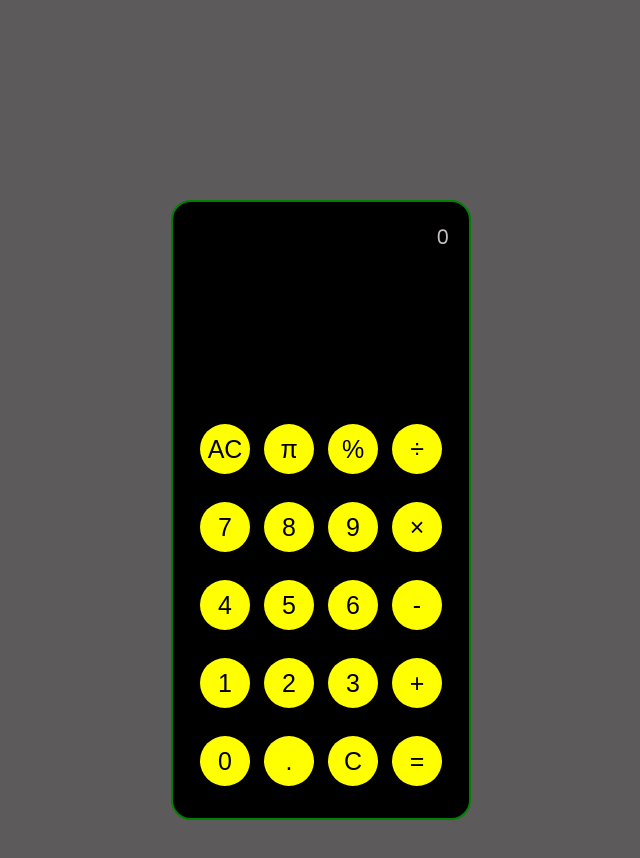
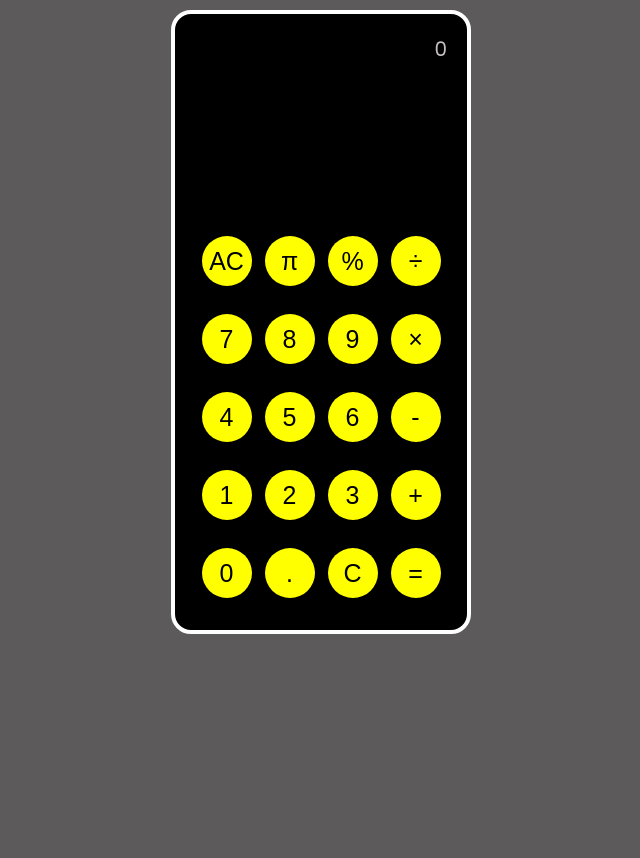
Before and after one commit to oluibk2020/calculator, a plain HTML site: page index.html in a window 768 px wide. Shown: the whole page, without its empty margins (63-703 px from the left). After the commit the page ends 834 px from the top, so only its background shows below. Drawn offline with Linux system fonts and the light colour scheme.

Commit message:
fourth version

```diff
--- a/css/style.css
+++ b/css/style.css
@@ -26,6 +26,7 @@ html {
   width: 30rem;
   border-radius: 2rem;
   margin: 20rem auto;
+  margin-top: 1rem;
   border: 4px solid white;
 }
 
@@ -101,7 +102,7 @@ html {
     box-shadow: 0 4px 8px rgba(0, 0, 0, 0.2); /* Adjusted box shadow on hover */
   }
 
-
+/*
 @media (max-width: 500px) {
     .main-container{
         height: 90vh;
@@ -129,12 +130,11 @@ html {
         font-size: 4rem;
         overflow: hidden;
     }
-  }
+  } */
 
  /* tablet for card and footer  */
 @media screen and (min-width: 501px) and (max-width: 1000px){
 .main-container{
-    border: 2px solid green;
     width: 30rem;
 }
 }
```
